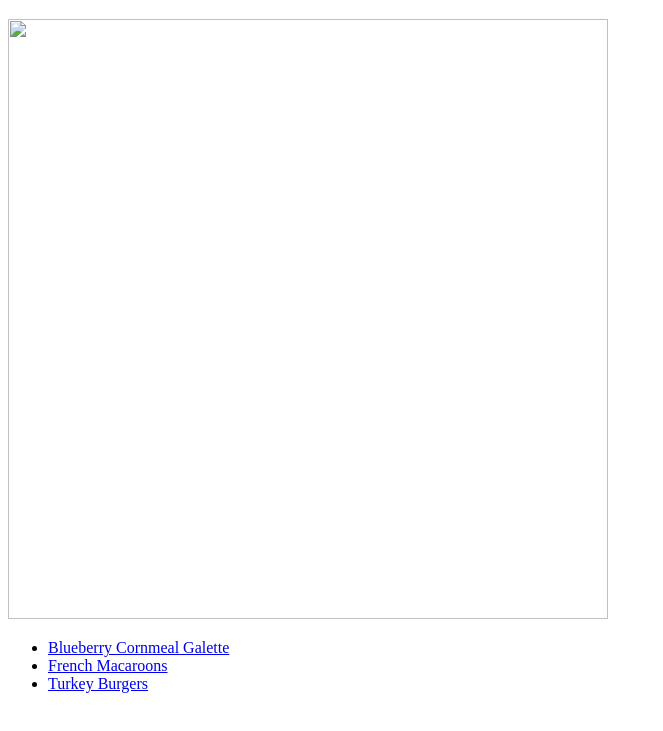
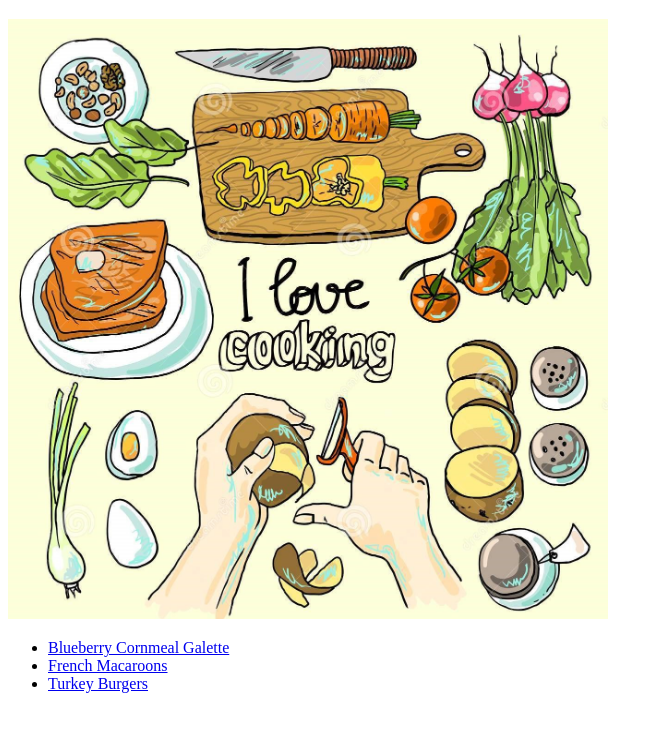
Before and after one commit to JezzeX/odin-recipes, a plain HTML site: page index.html in a window 1280 px wide. Shown: the part 61-792 px from the top of the page, without its empty margins (0-663 px from the left). Drawn offline with Linux system fonts and the light colour scheme; the site is published under a folder, as on GitHub Pages, so addresses that start at the root find nothing.

Commit message:
Fix image in index

```diff
--- a/index.html
+++ b/index.html
@@ -8,7 +8,7 @@
   </head>
   <body>
     <h1>Odin Recipes</h1>
-    <img src="/resources/Recipe-illustartion.jpg" width="600" height="600" />
+    <img src="resources/Recipe-illustartion.jpg" width="600" height="600" />
     <ul>
       <li>
         <a href="./recipes/blueberryCornmealGalette.html"
```
